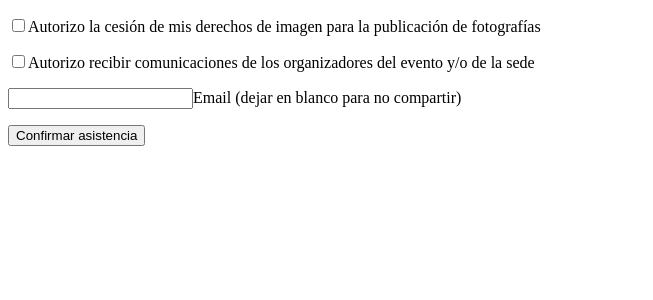
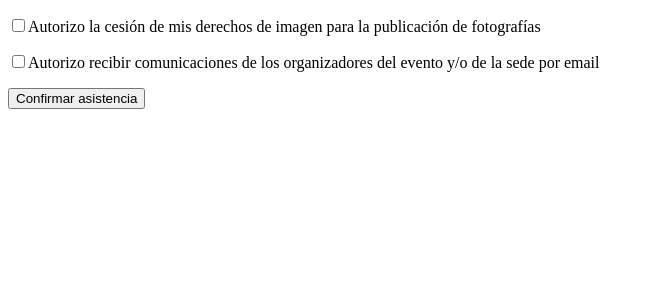
Before and after one commit to astrojuanlu/meetup-checkin, a Flask app: template templates/checkin.html in a window 1280 px wide. Shown: the top 300 px of the page, without its empty margins (0-653 px from the left). Run offline with Flask 2, Linux system fonts and the light colour scheme; the template is opened without the code that fills it, so the values that code supplies are empty.

Commit message:
Clarify email in template, simplify checkin

```diff
--- a/templates/checkin.html
+++ b/templates/checkin.html
@@ -2,7 +2,6 @@
 <title>PyData Madrid Check-in</title>
 <form method="post">
     <p><input type="checkbox" id="photographs_consent" name="photographs_consent"><label for="photographs_consent">Autorizo la cesión de mis derechos de imagen para la publicación de fotografías</label></p>
-    <p><input type="checkbox" id="email_consent" name="email_consent"><label for="email_consent">Autorizo recibir comunicaciones de los organizadores del evento y/o de la sede</label></p>
-    <p><input type="email" id="email" name="email" inputmode="email" autocomplete="email"><label for="email">Email (dejar en blanco para no compartir)</label></p>
+    <p><input type="checkbox" id="email_consent" name="email_consent"><label for="email_consent">Autorizo recibir comunicaciones de los organizadores del evento y/o de la sede por email</label></p>
     <p><button type="submit">Confirmar asistencia</button></p>
 </form>
```
